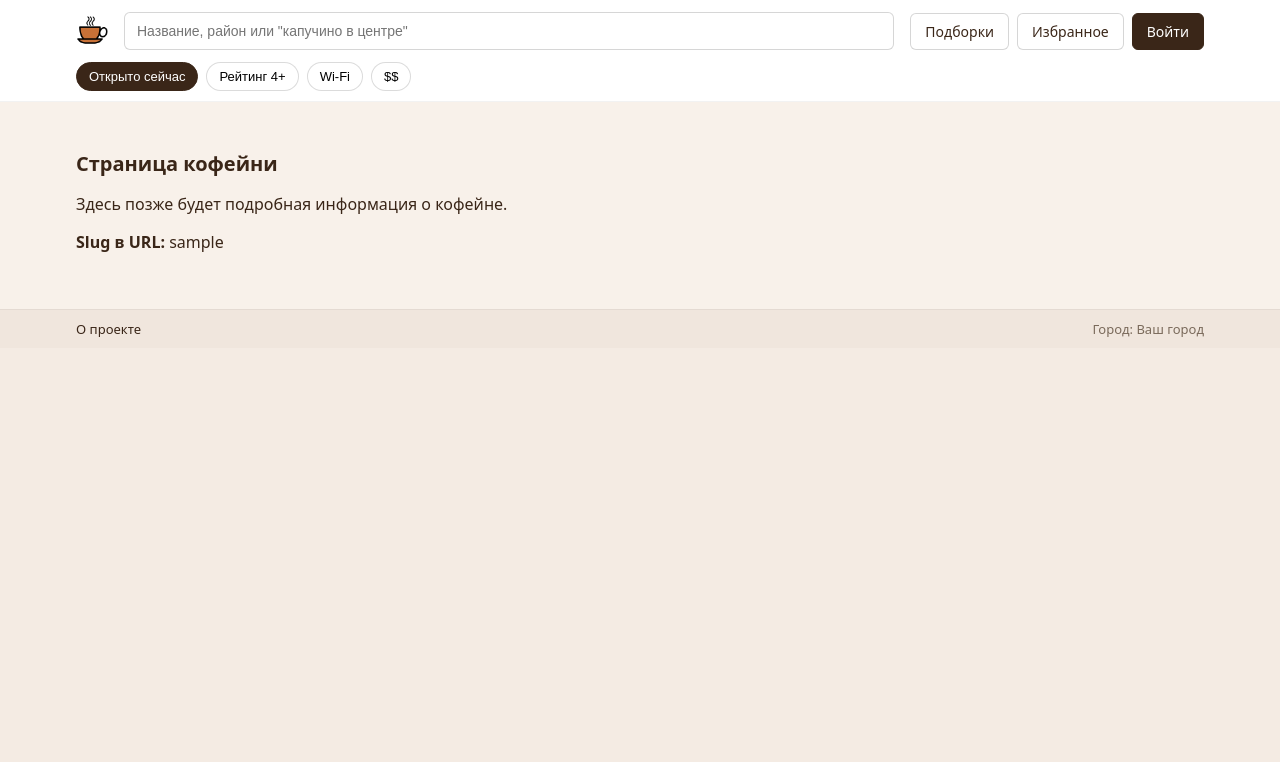
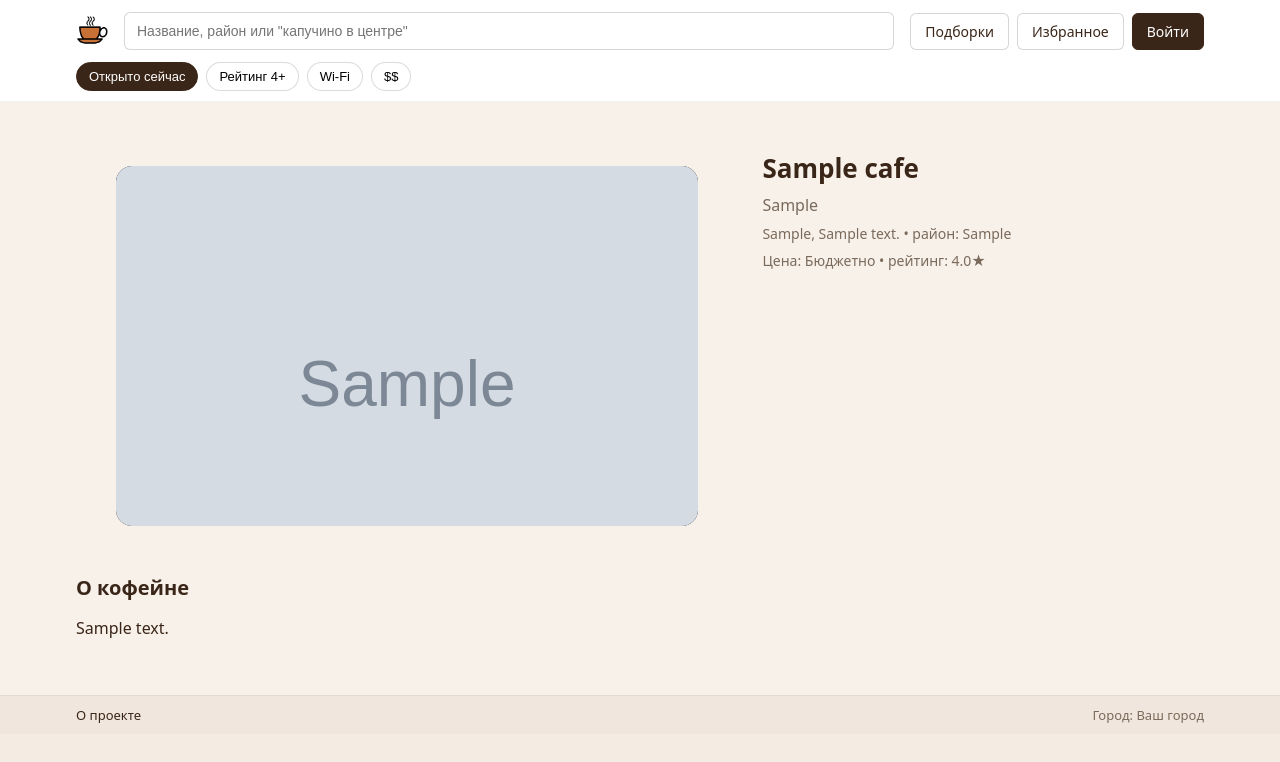
Before and after one commit to AlexLUni/django-coffee-guide, a Django app: a page that uses templates/cafes/cafe_detail.html in a window 1280 px wide. Shown: the top 762 px of the page. Run offline with Django 5.2, Linux system fonts and the light colour scheme; tables that the repository leaves empty hold one stand-in row (values such as "Sample post"); grey boxes marked "Sample" are stand-in pictures.

Commit message:
Add new attributes to cafe model, edit templatese, add image css

```diff
--- a/cafes/models/cafe.py
+++ b/cafes/models/cafe.py
@@ -14,6 +14,13 @@
         unique=True,
         help_text="Короткое имя в URL, латиница, дефисы. Например: drip-and-drift.",
     )
+    main_image = models.ImageField(
+        verbose_name="Основное фото",
+        upload_to="cafes/main/",
+        blank=True,
+        null=True,
+        help_text="Фото, которое будет на карточке и вверху страницы кофейни.",
+    )
     name = models.CharField(
         verbose_name="Название кофейни",
         max_length=120,
@@ -22,6 +29,11 @@
         verbose_name="Короткое описание",
         max_length=200,
         blank=True,
+    )
+    description = models.TextField(
+        verbose_name="Описание",
+        blank=True,
+        help_text="Пара абзацев о месте: атмосфера, формат, для кого.",
     )
     city = models.CharField(
         verbose_name="Город",
--- a/cafes/views.py
+++ b/cafes/views.py
@@ -1,34 +1,15 @@
 from django.http import HttpRequest, HttpResponse
-from django.shortcuts import render
+from django.shortcuts import get_object_or_404, render
+
+from .models import Cafe
 
 
 def home(request: HttpRequest) -> HttpResponse:
     """
-    Главная страница: поиск, фильтры, несколько карточек кафе.
+    Главная: показываем несколько кофеен из базы.
     """
-    example_cafes = [
-        {
-            "name": "Дрип & Дрифт",
-            "tagline": "Спешиалти-кофейня рядом с парком",
-            "area": "Центр",
-            "features": "V60, фильтр, десерты",
-        },
-        {
-            "name": "Сова и Зёрна",
-            "tagline": "Поздно открыта, тихо и с розетками",
-            "area": "Юг",
-            "features": "Wi-Fi, розетки, посадка у окна",
-        },
-        {
-            "name": "Эспрессо Бар №3",
-            "tagline": "Забежать за шотом по пути",
-            "area": "Север",
-            "features": "Эспрессо, раф, to-go",
-        },
-    ]
-    context = {
-        "cafes": example_cafes,
-    }
+    cafes = Cafe.objects.all().order_by("-rating", "name")[:12]
+    context = {"cafes": cafes}
     return render(request, "cafes/home.html", context)
 
 
@@ -36,14 +17,17 @@
     """
     Страница со списком всех кофеен.
     """
-    return render(request, "cafes/cafe_list.html")
+    cafes = Cafe.objects.all().order_by("city", "area", "name")
+    context = {"cafes": cafes}
+    return render(request, "cafes/cafe_list.html", context)
 
 
 def cafe_detail(request: HttpRequest, slug: str) -> HttpResponse:
     """
     Страница конкретной кофейни.
     """
-    context = {"slug": slug}
+    cafe = get_object_or_404(Cafe, slug=slug)
+    context = {"cafe": cafe}
     return render(request, "cafes/cafe_detail.html", context)
 
 
--- a/config/settings.py
+++ b/config/settings.py
@@ -133,3 +133,6 @@
 # https://docs.djangoproject.com/en/5.1/ref/settings/#default-auto-field
 
 DEFAULT_AUTO_FIELD = "django.db.models.BigAutoField"
+
+MEDIA_URL = "media/"
+MEDIA_ROOT = BASE_DIR / "media"
--- a/config/urls.py
+++ b/config/urls.py
@@ -1,7 +1,12 @@
+from django.conf import settings
+from django.conf.urls.static import static
 from django.contrib import admin
-from django.urls import path, include
+from django.urls import include, path
 
 urlpatterns = [
     path("admin/", admin.site.urls),
     path("", include("cafes.urls")),
 ]
+
+if settings.DEBUG:
+    urlpatterns += static(settings.MEDIA_URL, document_root=settings.MEDIA_ROOT)
--- a/pyproject.toml
+++ b/pyproject.toml
@@ -11,7 +11,8 @@
 dependencies = [
     "django (==5.1.3)",
     "psycopg[binary] (>=3.2.12,<4.0.0)",
-    "python-dotenv (==1.0.1)"
+    "python-dotenv (==1.0.1)",
+    "pillow (>=12.0.0,<13.0.0)"
 ]
 
 
--- a/static/css/main.css
+++ b/static/css/main.css
@@ -25,20 +29,27 @@
 
 a {
   color: inherit;
+  text-decoration: none;
 }
 
+img {
+  max-width: 100%;
+  height: auto;
+  display: block;
+}
+
+/* Общие контейнеры для header / main / footer */
 .site-header__inner,
 .site-main__inner,
 .site-footer__inner {
   max-width: var(--layout-width);
   margin: 0 auto;
-  padding-left: 16px;
-  padding-right: 16px;
+  padding-inline: 16px;
 }
 
-/* ----------------------- */
-/*     ШАПКА (HEADER)      */
-/* ----------------------- */
+/* ===================================== */
+/* 2. ШАПКА (HEADER)                     */
+/* ===================================== */
 
 .site-header {
   background-color: var(--color-header-bg);
@@ -219,9 +240,78 @@
   color: var(--color-text-muted);
 }
 
-/* ----------------------- */
-/*         ФУТЕР           */
-/* ----------------------- */
+/* ===================================== */
+/* 5. ДЕТАЛЬНАЯ СТРАНИЦА КОФЕЙНИ         */
+/* ===================================== */
+
+.cafe-hero {
+  max-width: var(--layout-width);
+  margin: 24px auto 32px;
+  display: grid;
+  grid-template-columns: minmax(0, 3fr) minmax(0, 2fr);
+  gap: 24px;
+  align-items: start;
+}
+
+.cafe-hero__image-wrapper {
+  position: relative;
+  border-radius: 16px;
+  overflow: hidden;
+  background: #000;
+  min-height: 260px;
+  max-height: 360px;
+}
+
+.cafe-hero__image {
+  width: 100%;
+  height: 100%;
+  object-fit: cover;
+}
+
+.cafe-hero__info {
+  display: flex;
+  flex-direction: column;
+  gap: 8px;
+}
+
+.cafe-hero__title {
+  margin: 0;
+  font-size: 26px;
+}
+
+.cafe-hero__tagline {
+  margin: 0;
+  color: var(--color-text-muted);
+}
+
+.cafe-hero__meta {
+  margin: 0;
+  font-size: 14px;
+  color: var(--color-text-muted);
+}
+
+/* Галерея дополнительных фото */
+.cafe-gallery {
+  display: grid;
+  grid-template-columns: repeat(auto-fit, minmax(160px, 1fr));
+  gap: 12px;
+}
+
+.cafe-gallery__item {
+  border-radius: 12px;
+  overflow: hidden;
+  background: #000;
+}
+
+.cafe-gallery__image {
+  width: 100%;
+  height: 150px;
+  object-fit: cover;
+}
+
+/* ===================================== */
+/* 6. ФУТЕР                              */
+/* ===================================== */
 
 .site-footer {
   background-color: var(--color-footer-bg);
--- a/templates/cafes/cafe_detail.html
+++ b/templates/cafes/cafe_detail.html
@@ -1,11 +1,58 @@
 {% extends "base.html" %}
 
-{% block title %}Кофейня — Гид по кофейням{% endblock %}
+{% block title %}{{ cafe.name }} — Гид по кофейням{% endblock %}
 
 {% block content %}
-  <section class="section">
-    <h1 class="section__title">Страница кофейни</h1>
-    <p>Здесь позже будет подробная информация о кофейне.</p>
-    <p><strong>Slug в URL:</strong> {{ slug }}</p>
+  <section class="cafe-hero">
+    {% if cafe.main_image %}
+      <figure class="cafe-hero__image-wrapper">
+        <img
+          src="{{ cafe.main_image.url }}"
+          alt="{{ cafe.name }}"
+          class="cafe-hero__image"
+        >
+      </figure>
+    {% endif %}
+
+    <div class="cafe-hero__info">
+      <h1 class="cafe-hero__title">{{ cafe.name }}</h1>
+      {% if cafe.tagline %}
+        <p class="cafe-hero__tagline">{{ cafe.tagline }}</p>
+      {% endif %}
+
+      <p class="cafe-hero__meta">
+        {{ cafe.city }}, {{ cafe.address }}
+        {% if cafe.area %} • район: {{ cafe.area }}{% endif %}
+      </p>
+
+      <p class="cafe-hero__meta">
+        Цена: {{ cafe.get_price_level_display }}
+        {% if cafe.rating %} • рейтинг: {{ cafe.rating }}★{% endif %}
+      </p>
+    </div>
   </section>
+
+  {% if cafe.description %}
+    <section class="section">
+      <h2 class="section__title">О кофейне</h2>
+      <p>{{ cafe.description|linebreaksbr }}</p>
+    </section>
+  {% endif %}
+
+  {% if cafe.extra_images.all %}
+    <section class="section">
+      <h2 class="section__title">Фотографии</h2>
+      <div class="cafe-gallery">
+        {% for image in cafe.extra_images.all %}
+          <figure class="cafe-gallery__item">
+            <img
+              src="{{ image.image.url }}"
+              alt="{{ image.caption }}"
+              class="cafe-gallery__image"
+            >
+          </figure>
+        {% endfor %}
+      </div>
+    </section>
+  {% endif %}
 {% endblock %}
```
Also changed, not shown: other parts of static/css/main.css (+72 -34 lines), cafes/admin.py (+30 -0 lines), templates/cafes/home.html (+13 -1 lines), cafes/migrations/0002_cafe_description_cafe_main_image.py (added), static/css/img/drip-and_drift.jpeg (added), static/css/img/espresso_bar3.jpg (added), static/css/img/owl_and_seeds.jpg (added), 1 other file.
